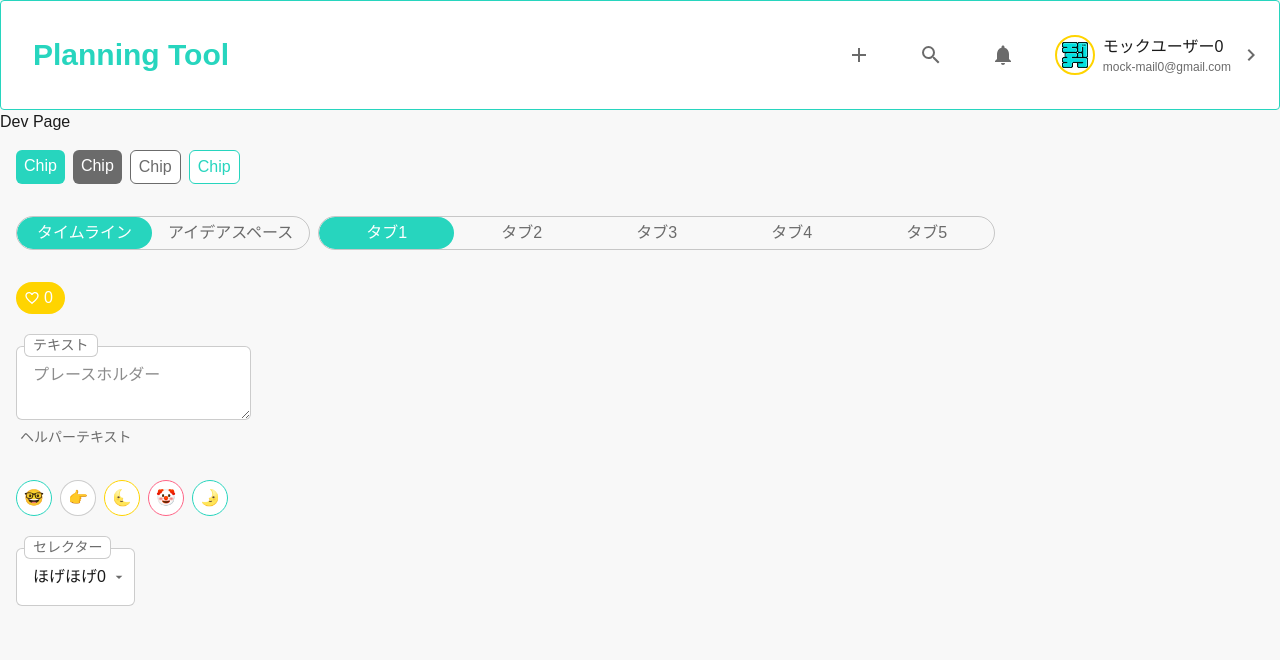
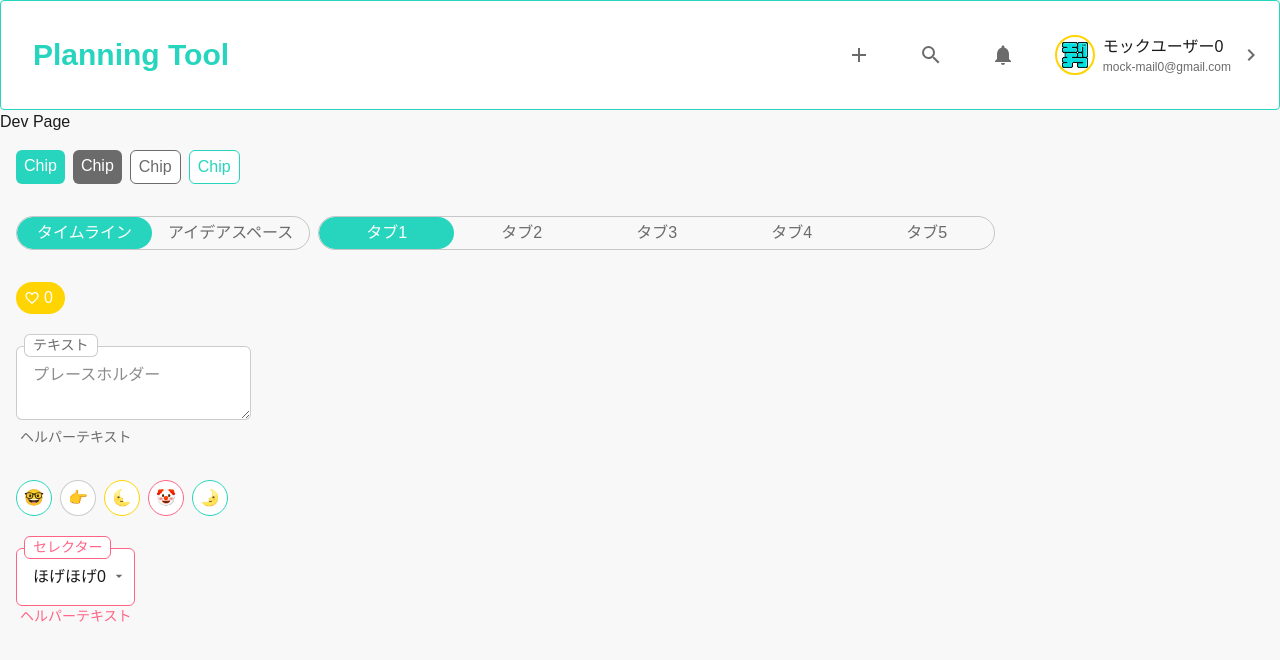
Before and after one commit to SOTA-swp/frontend, a Next.js app: page /dev in a window 1280 px wide. Shown: the top 660 px of the page. Built offline with nearby package versions, Linux system fonts and the light colour scheme.

Commit message:
💄 ヘルパーテキストとエラーの追加

```diff
--- a/app/dev/page.tsx
+++ b/app/dev/page.tsx
@@ -85,7 +85,11 @@ const DevPage: React.FC<DevPageProps> = ({}) => {
         <EmojiIcon color="primary">🌛</EmojiIcon>
       </div>
       <div className="flex gap-2 p-4">
-        <Selector id="select" label="セレクター">
+        <Selector
+          id="select"
+          label="セレクター"
+          error
+          helperText="ヘルパーテキスト">
           <SelectorItem value={0}>ほげほげ0</SelectorItem>
           <SelectorItem value={1}>ふがふが1</SelectorItem>
           <SelectorItem value={2}>ほげほげ2</SelectorItem>
--- a/components/Selector.tsx
+++ b/components/Selector.tsx
@@ -2,11 +2,14 @@
 import clsx from "clsx";
 import React from "react";
 import { MdArrowDropDown } from "react-icons/md";
+import CommonText from "./CommonText";
 
 function Selector({
   id,
   label,
   fullWidth = false,
+  helperText,
+  error,
   children,
   ...props
 }: {
@@ -14,6 +17,8 @@ function Selector({
   label: string;
   labelName?: string;
   fullWidth?: boolean;
+  helperText?: React.ReactNode;
+  error?: boolean;
 } & React.OptionHTMLAttributes<HTMLSelectElement>) {
   const [isFocused, setIsFocused] = React.useState(false);
   const selectId = `selector-${id}`;
@@ -27,14 +32,20 @@ function Selector({
   };
 
   return (
-    <div className={clsx("relative flex items-center", fullWidth && "w-full")}>
+    <div className={clsx("relative", fullWidth && "w-full")}>
       {id && (
         <label
           htmlFor={selectId}
           className={clsx(
-            "absolute left-2 -top-3 z-10 text-[14px] bg-paper rounded-md border select-none transition-all duration-200",
-            isFocused && "border-primary bg-primary text-paper px-3",
-            !isFocused && "border-border text-text-secondary px-2"
+            "absolute left-2 -top-3 z-10 text-[14px] rounded-md border select-none transition-all duration-200",
+            isFocused && "px-3",
+            !isFocused && "px-2",
+            !error && isFocused && "bg-primary border-primary text-paper",
+            !error &&
+              !isFocused &&
+              "bg-paper border-border text-text-secondary",
+            error && isFocused && "bg-error border-error text-paper",
+            error && !isFocused && "bg-paper border-error text-error "
           )}>
           {label}
         </label>
@@ -46,7 +57,9 @@ function Selector({
         name={id}
         {...props}
         className={clsx(
-          "relative bg-paper border border-border pl-4 pr-7 py-4 rounded-md focus:outline-none focus:border focus:border-primary focus:transition-colors flex-1",
+          "relative bg-paper border border-border pl-4 pr-7 py-4 rounded-md focus:outline-none focus:border  focus:transition-colors flex-1",
+          error && "border-error focus:border-error",
+          !error && "focus:border-primary",
           props.className,
           id && "pt-4"
         )}>
@@ -54,11 +67,23 @@ function Selector({
       </select>
       <MdArrowDropDown
         className={clsx(
-          "absolute right-2 text-text-secondary text-[1rem] transition-all duration-300",
+          "absolute top-5 right-2 text-text-secondary text-[1rem] transition-all duration-300",
           isFocused && "rotate-180",
           !isFocused && "rotate-0"
         )}
       />
+      {typeof helperText === "string" ? (
+        <CommonText
+          className={clsx(
+            "pl-1 text-[14px]",
+            !error && "text-text-secondary",
+            error && "text-error"
+          )}>
+          {helperText}
+        </CommonText>
+      ) : (
+        helperText
+      )}
     </div>
   );
 }
```
